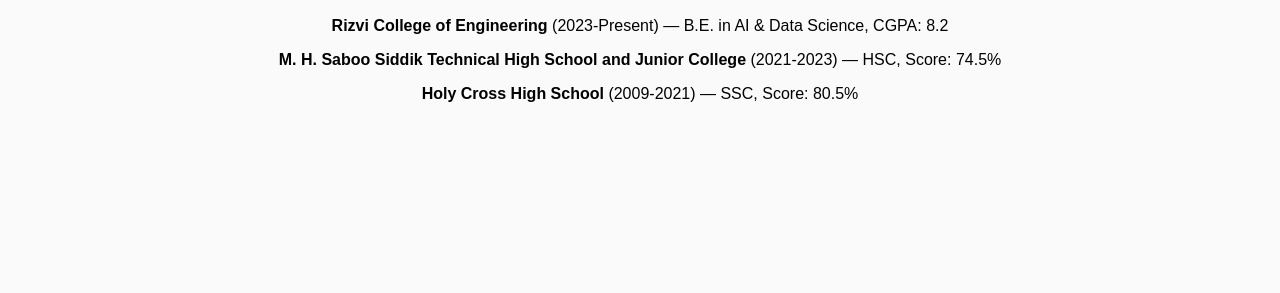
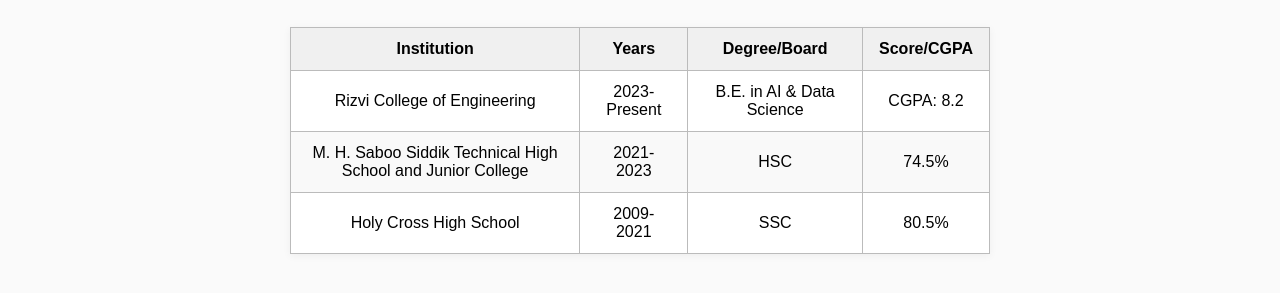
Before and after one commit to Ansarimohdowais/simple-portfolio, a plain HTML site: page education.html in a window 1280 px wide. Shown: the part 105-398 px from the top of the page. Drawn offline with Linux system fonts and the light colour scheme.

Commit message:
chore: convert education details into tabular format.

```diff
--- a/education.html
+++ b/education.html
@@ -21,9 +21,36 @@
     <a href="contact.html">Contact</a>
   </nav>
   <h2>Education</h2>
-  <p><strong>Rizvi College of Engineering</strong> (2023-Present) — B.E. in AI & Data Science, CGPA: 8.2</p>
-  <p><strong>M. H. Saboo Siddik Technical High School and Junior College</strong> (2021-2023) — HSC, Score: 74.5%</p>
-  <p><strong>Holy Cross High School</strong> (2009-2021) — SSC, Score: 80.5%</p>
+  <table class="education-table">
+    <thead>
+      <tr>
+        <th>Institution</th>
+        <th>Years</th>
+        <th>Degree/Board</th>
+        <th>Score/CGPA</th>
+      </tr>
+    </thead>
+    <tbody>
+      <tr>
+        <td>Rizvi College of Engineering</td>
+        <td>2023-Present</td>
+        <td>B.E. in AI & Data Science</td>
+        <td>CGPA: 8.2</td>
+      </tr>
+      <tr>
+        <td>M. H. Saboo Siddik Technical High School and Junior College</td>
+        <td>2021-2023</td>
+        <td>HSC</td>
+        <td>74.5%</td>
+      </tr>
+      <tr>
+        <td>Holy Cross High School</td>
+        <td>2009-2021</td>
+        <td>SSC</td>
+        <td>80.5%</td>
+      </tr>
+    </tbody>
+  </table>
 </body>
 
 </html>
--- a/style.css
+++ b/style.css
@@ -1,3 +1,29 @@
+h2 {
+    border-bottom: 1px solid #ddd;
+    padding-bottom: 5px;
+}
+
+/* Education Table Styling */
+.education-table {
+    margin: 30px auto;
+    border-collapse: collapse;
+    width: 80%;
+    max-width: 700px;
+    background: #fff;
+    box-shadow: 0 2px 8px rgba(0,0,0,0.05);
+}
+.education-table th, .education-table td {
+    border: 1px solid #bbb;
+    padding: 12px 16px;
+    text-align: center;
+}
+.education-table th {
+    background: #f0f0f0;
+    font-weight: bold;
+}
+.education-table tr:nth-child(even) {
+    background: #f9f9f9;
+}
 body {
     font-family: Arial, sans-serif;
     margin: 0;
```
